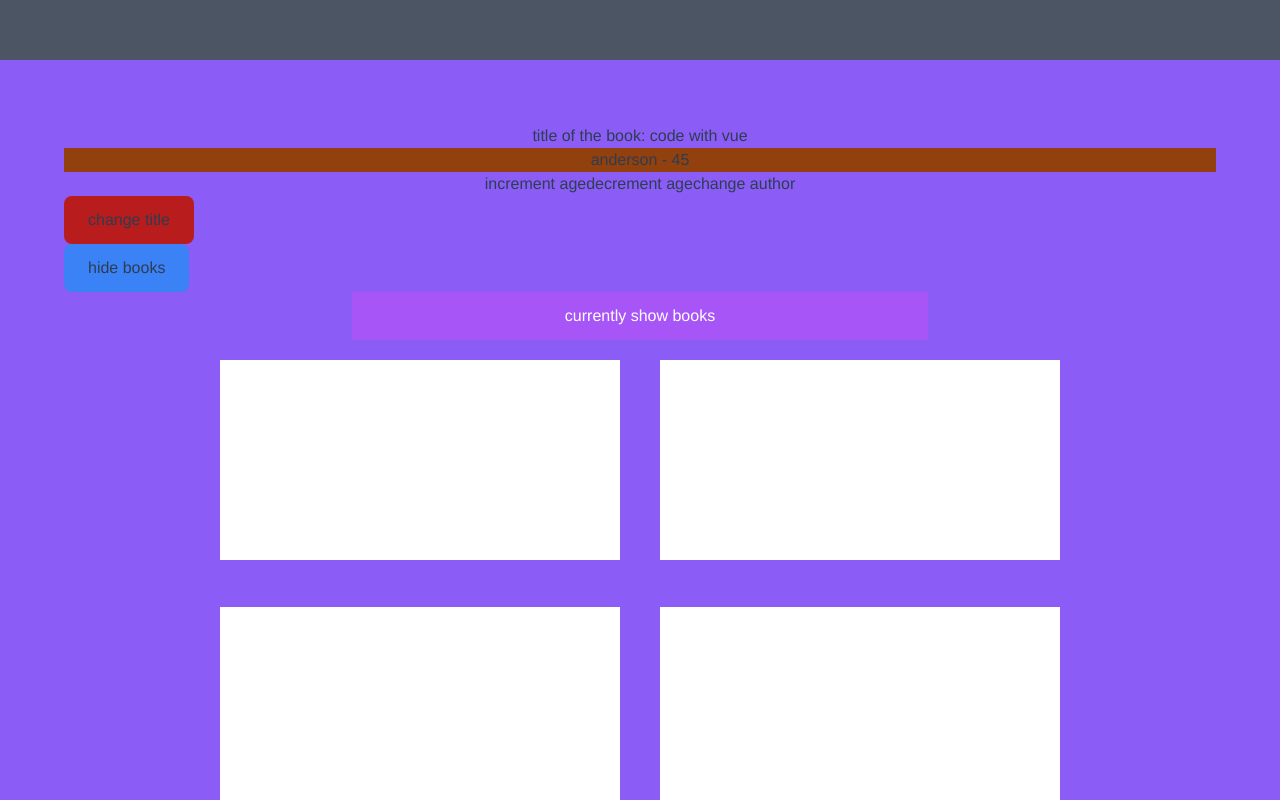
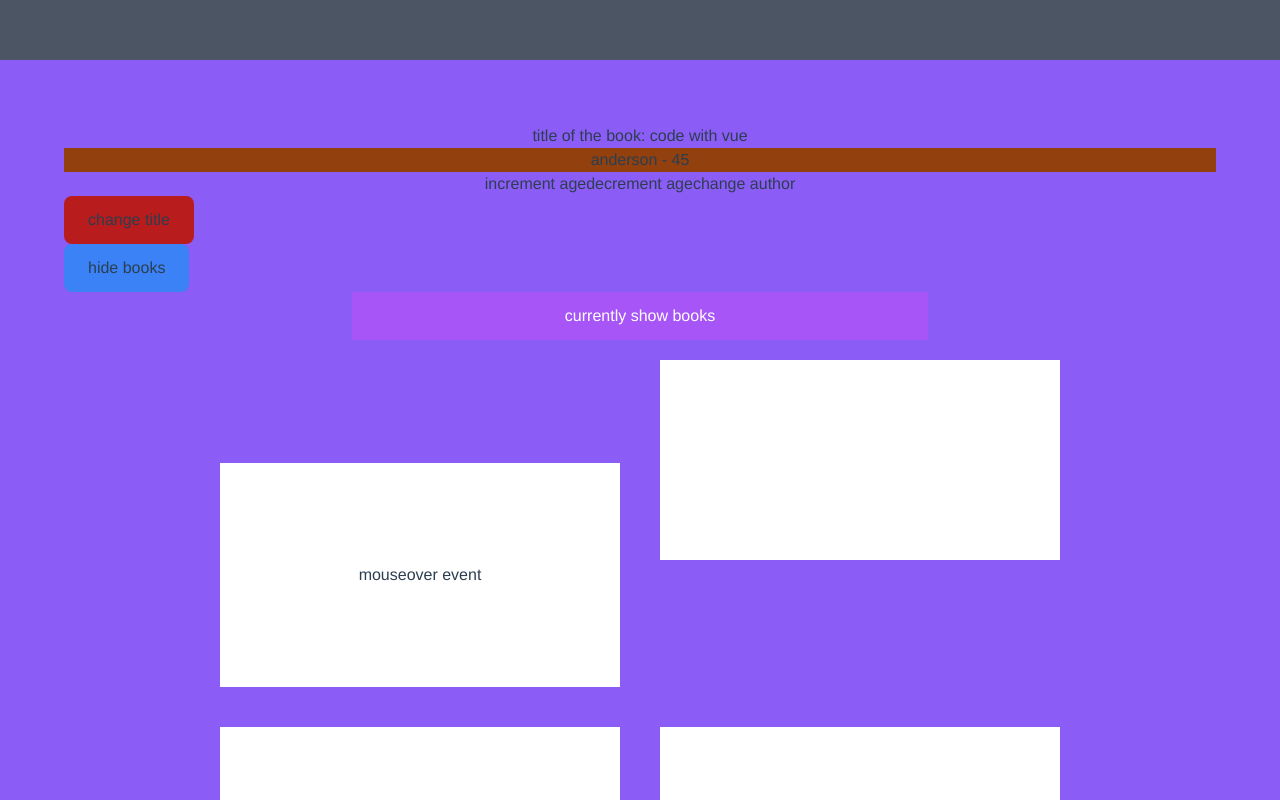
Before and after one commit to andersoncharle/black-tech, a Vue app: page / in a window 1280 px wide. Shown: the top 800 px of the page. Built offline with nearby package versions, Linux system fonts and the light colour scheme.

Commit message:
mousee leave event

```diff
--- a/src/App.vue
+++ b/src/App.vue
@@ -24,8 +24,8 @@ instead use v-else
   <div v-show="showBooks" class="text-white w-1/2 mx-auto p-3 bg-purple-500">currently show books</div>
 
 <!-- mouse events -->
-  <div class="box" @mouseover="handleEvent"></div>
-  <div class="box"></div>
+  <div class="box" @mouseover="handleEvent">mouseover event</div>
+  <div class="box" v-on:mouseleave="handleEvent"></div>
   <div class="box"></div>
   <div class="box"></div>
 
```
